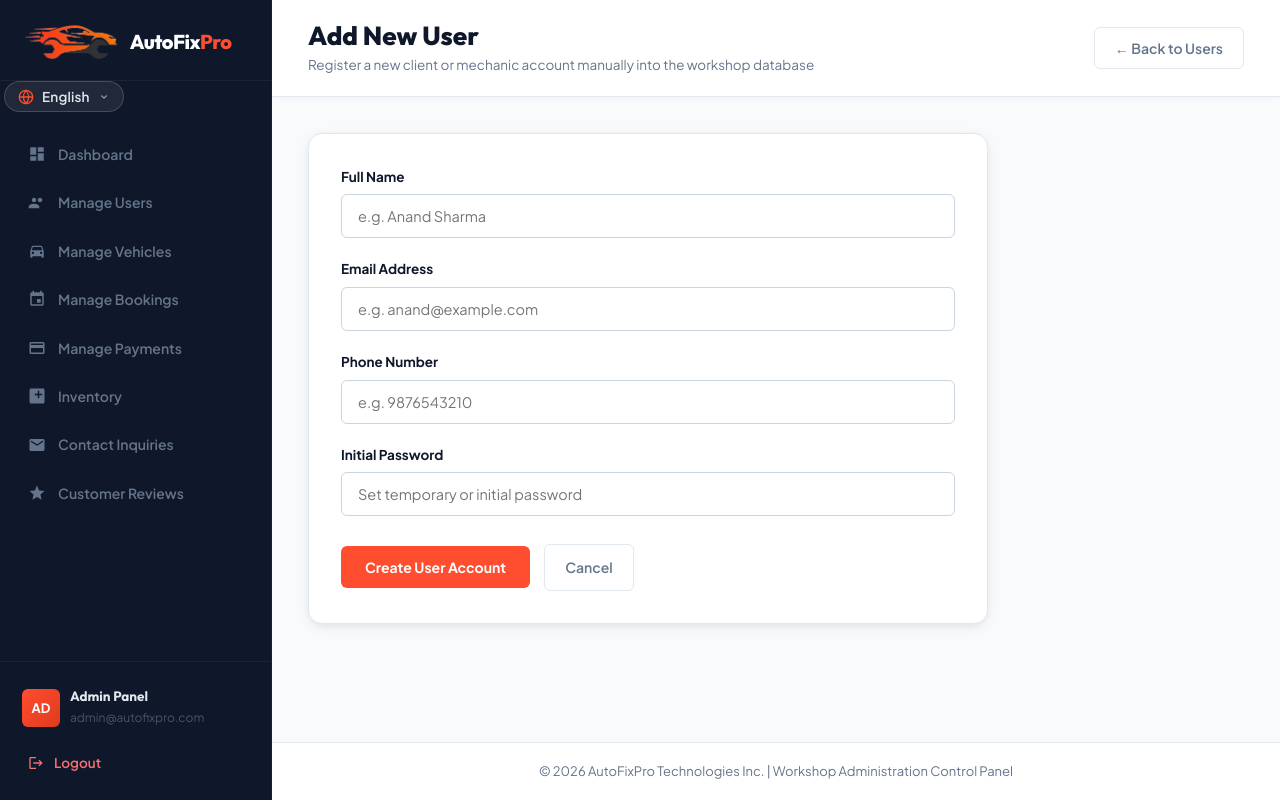
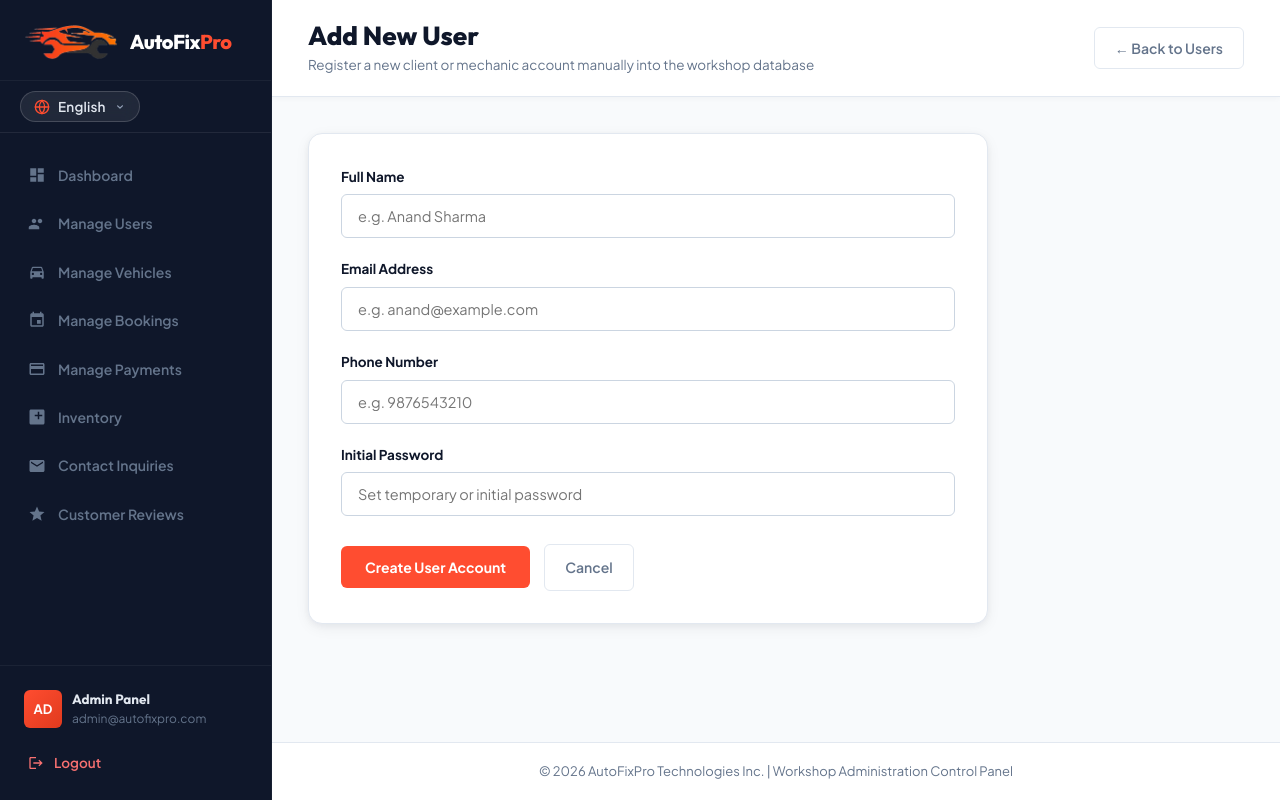
Before and after one commit to sneh125/AutoFixPro, a Django app: template templates/add_user.html in a window 1280 px wide. Run offline with Django 5.2, Linux system fonts and the light colour scheme; the template is opened without the code that fills it, so the values that code supplies are empty.

Commit message:
CSS: enhance admin dashboard styling, job card drawers, and status badges

```diff
--- a/static/css/admin_dashboard.css
+++ b/static/css/admin_dashboard.css
@@ -14,6 +14,7 @@ body { background: var(--bg-body); color: var(--text-main); }
   z-index: 200;
   transition: transform var(--t-base);
   border-right: 1px solid rgba(255,255,255,0.04);
+  overflow-x: hidden;
 }
 
 .sidebar-header {
@@ -24,6 +25,19 @@ body { background: var(--bg-body); color: var(--text-main); }
 .sidebar-header img { height: 36px; width: auto; }
 .sidebar-header h2 { font-family: var(--font-display); font-size: 20px; font-weight: 800; letter-spacing: -0.5px; color: #fff; }
 .sidebar-header h2 span { color: var(--primary); }
+
+.sidebar-lang-box {
+  padding: 10px 16px;
+  border-bottom: 1px solid rgba(255, 255, 255, 0.08);
+  display: flex;
+  align-items: center;
+  position: relative;
+  z-index: 50;
+}
+.sidebar-lang-box .lang-menu-dropdown {
+  left: 0 !important;
+  right: auto !important;
+}
 
 .sidebar-menu {
   padding: 20px 14px;
@@ -55,9 +69,20 @@ body { background: var(--bg-body); color: var(--text-main); }
 .sidebar-footer {
   padding: 16px 14px;
   border-top: 1px solid rgba(255,255,255,0.05);
-  display: flex; flex-direction: column; gap: 4px;
+  display: flex; flex-direction: column; gap: 6px;
+  margin-top: auto;
+  box-sizing: border-box;
+  width: 100%;
 }
-.user-profile { display: flex; align-items: center; gap: 10px; padding: 10px 8px; }
+.user-profile {
+  display: flex;
+  align-items: center;
+  gap: 10px;
+  padding: 8px 10px;
+  border-radius: var(--r-md);
+  min-width: 0;
+  box-sizing: border-box;
+}
 .avatar {
   width: 38px; height: 38px;
   border-radius: var(--r-md);
@@ -65,17 +90,48 @@ body { background: var(--bg-body); color: var(--text-main); }
   color: #fff; font-weight: 700; font-size: 13px;
   display: flex; align-items: center; justify-content: center; flex-shrink: 0;
 }
-.info h4 { font-size: 13.5px; font-weight: 700; color: #E2E8F0; }
-.info span { font-size: 12px; color: #475569; }
+.info {
+  min-width: 0;
+  flex: 1;
+  overflow: hidden;
+}
+.info h4 {
+  font-size: 13.5px;
+  font-weight: 700;
+  color: #E2E8F0;
+  white-space: nowrap;
+  overflow: hidden;
+  text-overflow: ellipsis;
+  margin: 0 0 2px 0;
+}
+.info span {
+  font-size: 12px;
+  color: #64748b;
+  white-space: nowrap;
+  overflow: hidden;
+  text-overflow: ellipsis;
+  display: block;
+}
 .logout-btn {
-  display: flex; align-items: center; gap: 10px;
+  display: flex;
+  align-items: center;
+  gap: 10px;
   padding: 10px 14px;
-  color: #F87171; text-decoration: none; font-weight: 600; font-size: 13.5px;
+  color: #F87171;
+  text-decoration: none;
+  font-weight: 600;
+  font-size: 13.5px;
   border-radius: var(--r-md);
-  transition: background var(--t-fast);
+  transition: background var(--t-fast), color var(--t-fast);
+  cursor: pointer;
+  box-sizing: border-box;
+  width: 100%;
 }
-.logout-btn svg { width: 16px; height: 16px; }
-.logout-btn:hover { background: rgba(248,113,113,0.10); }
+.logout-btn svg { width: 16px; height: 16px; flex-shrink: 0; }
+.logout-btn:hover {
+  background: rgba(248,113,113,0.12);
+  color: #ef4444;
+}
 
 /* ── Mobile overlay ── */
 .sidebar-overlay {
@@ -295,6 +351,7 @@ body { background: var(--bg-body); color: var(--text-main); }
   .sidebar-overlay.is-open { display: block; }
   .admin-container { margin-left: 0; }
   .sidebar-toggle { display: flex; align-items: center; justify-content: center; }
+  .mobile-sidebar-close { display: block !important; }
   .admin-cards { grid-template-columns: repeat(2,1fr); gap: 16px; }
   .quick-grid  { grid-template-columns: repeat(2,1fr); }
   .admin-content { padding: 24px; }
```
